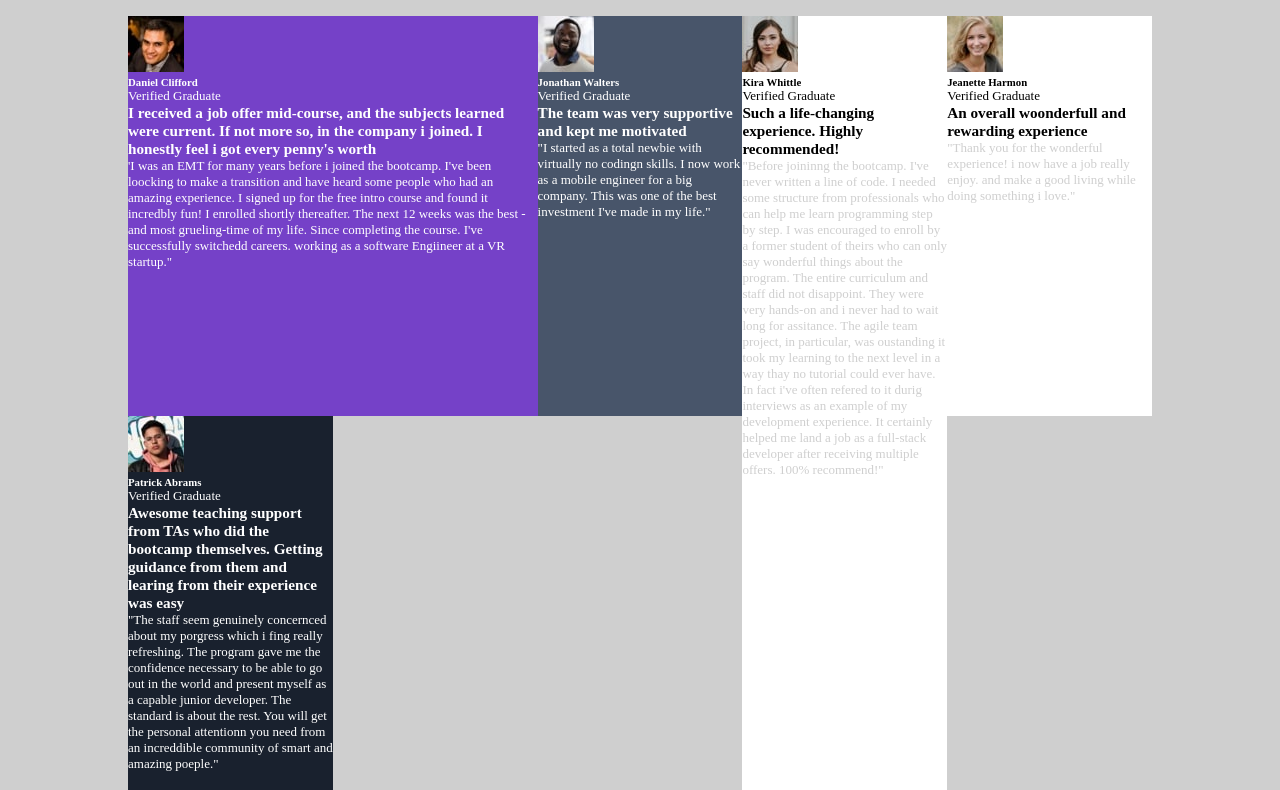
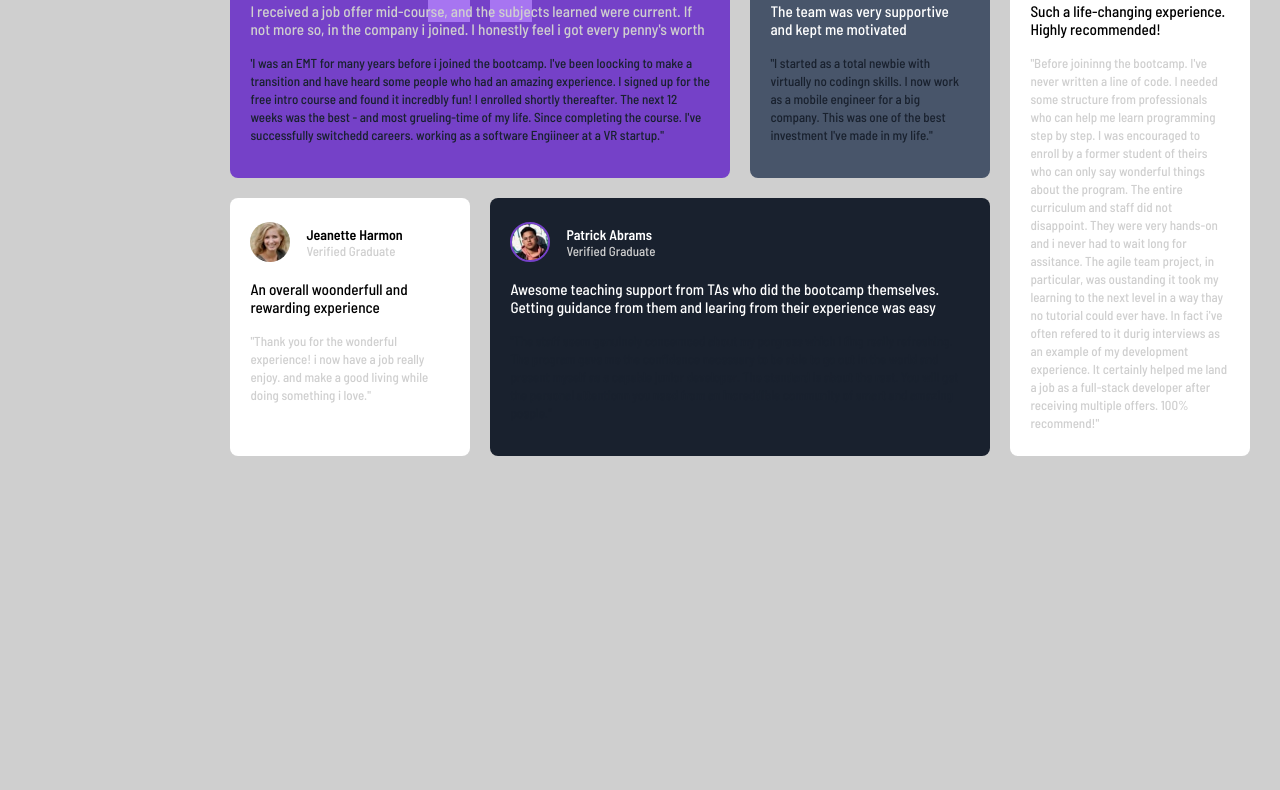
Before and after one commit to neelendrareddy9001/frontEnd_mentor_challenges-, a plain HTML site: page testimonials-grid-section-main/index.html in a window 1280 px wide. Shown: the part 144-934 px from the top of the page. After the commit the page ends 800 px from the top, so only its background shows below. Drawn offline with Linux system fonts and the light colour scheme.

Commit message:
updated styles

```diff
--- a/testimonials-grid-section-main/css/styles.css
+++ b/testimonials-grid-section-main/css/styles.css
@@ -25,20 +25,63 @@ html {
 body {
   font-size: 13px;
   background-color: var(--light-gray);
+  margin: 1rem 3.6rem;
+  font-family: "Barlow Semi Condensed";
 }
 
 .container {
-  min-height: 100vh;
-  margin: 2.5rem 2rem;
   display: grid;
-  grid-template-columns: 1fr 1fr 1fr 1fr 1fr;
-  grid-template-rows: 1fr 1fr;
+  grid-template-columns: repeat(4, minmax(240px, min-content));
+  grid-template-rows: repeat(2, minmax(140px, min-content));
+  grid-gap: 20px;
+}
+.item {
+  border-radius: 8px;
+}
+.item .item-info {
+  padding: 24px 20px;
+}
+.item .item-header {
+  display: flex;
+  align-items: center;
+  margin-bottom: 18px;
+}
+.item img {
+  width: 40px;
+  height: 40px;
+  border-radius: 25px;
+  margin-right: 16px;
+}
+.item:nth-child(1) .item-header img,
+.item:nth-child(5) .item-header img {
+  border: 2px solid var(--moderate-violet);
+}
+.item h5 {
+  font-size: 14px;
+}
+.item:nth-child(3) .item-title h5 {
+  color: var(--dark-grayish-blue);
+  margin-bottom: 2px;
+}
+.item .item-title span {
+  color: var(--light-gray);
+}
+.item h3 {
+  margin-bottom: 16px;
+  font-weight: 500;
+}
+.item p {
+  color: var(--dark-blackish-blue);
+  line-height: 18px;
 }
 .item1 {
   grid-column: 1 / 3;
   grid-row: 1 / 2;
   background-color: var(--moderate-violet);
-  color: white;
+  color: var(--light-gray);
+  background-image: url(../images/bg-pattern-quotation.svg);
+  background-repeat: no-repeat;
+  background-position: top;
 }
 .item2 {
   background-color: var(--dark-grayish-blue);
@@ -64,6 +107,8 @@ body {
 }
 
 .item5 {
+  grid-column: 2 / 4;
+  grid-row: 2 / 3;
   background-color: var(--dark-blackish-blue);
   color: white;
 }
--- a/testimonials-grid-section-main/index.html
+++ b/testimonials-grid-section-main/index.html
@@ -19,10 +19,12 @@
     <div class="container">
       <div class="item item1">
         <div class="item-info">
+          <div class="item-header">
             <img src="./images/image-daniel.jpg" alt="daniel" />
             <div class="item-title">
               <h5>Daniel Clifford</h5>
               <span>Verified Graduate</span>
+            </div>
           </div>
           <h3>
             I received a job offer mid-course, and the subjects learned were
@@ -42,10 +44,12 @@
       </div>
       <div class="item item2">
         <div class="item-info">
+          <div class="item-header">
             <img src="./images/image-jonathan.jpg" alt="jonathn" />
             <div class="item-title">
               <h5>Jonathan Walters</h5>
               <span>Verified Graduate</span>
+            </div>
           </div>
           <h3>The team was very supportive and kept me motivated</h3>
           <p>
@@ -57,10 +61,12 @@
       </div>
       <div class="item item3">
         <div class="item-info">
+          <div class="item-header">
             <img src="./images/image-kira.jpg" alt="kira" />
             <div class="item-title">
               <h5>Kira Whittle</h5>
               <span>Verified Graduate</span>
+            </div>
           </div>
           <h3>Such a life-changing experience. Highly recommended!</h3>
           <p>
@@ -81,10 +87,12 @@
       </div>
       <div class="item item4">
         <div class="item-info">
+          <div class="item-header">
             <img src="./images/image-jeanette.jpg" alt="jeanette" />
             <div class="item-title">
               <h5>Jeanette Harmon</h5>
               <span>Verified Graduate</span>
+            </div>
           </div>
           <h3>An overall woonderfull and rewarding experience</h3>
           <p>
@@ -95,10 +103,12 @@
       </div>
       <div class="item item5">
         <div class="item-info">
+          <div class="item-header">
             <img src="./images/image-patrick.jpg" alt="patrick" />
             <div class="item-title">
               <h5>Patrick Abrams</h5>
               <span>Verified Graduate</span>
+            </div>
           </div>
           <h3>
             Awesome teaching support from TAs who did the bootcamp themselves.
```
Lines whose indentation alone changed are shown as unchanged.
